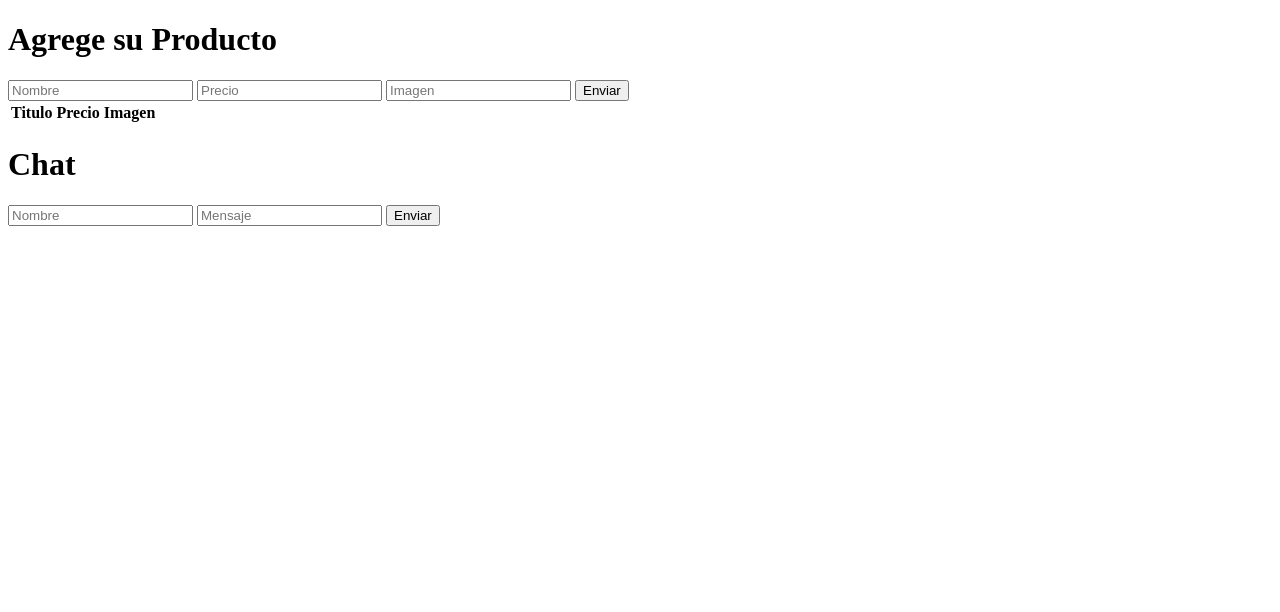
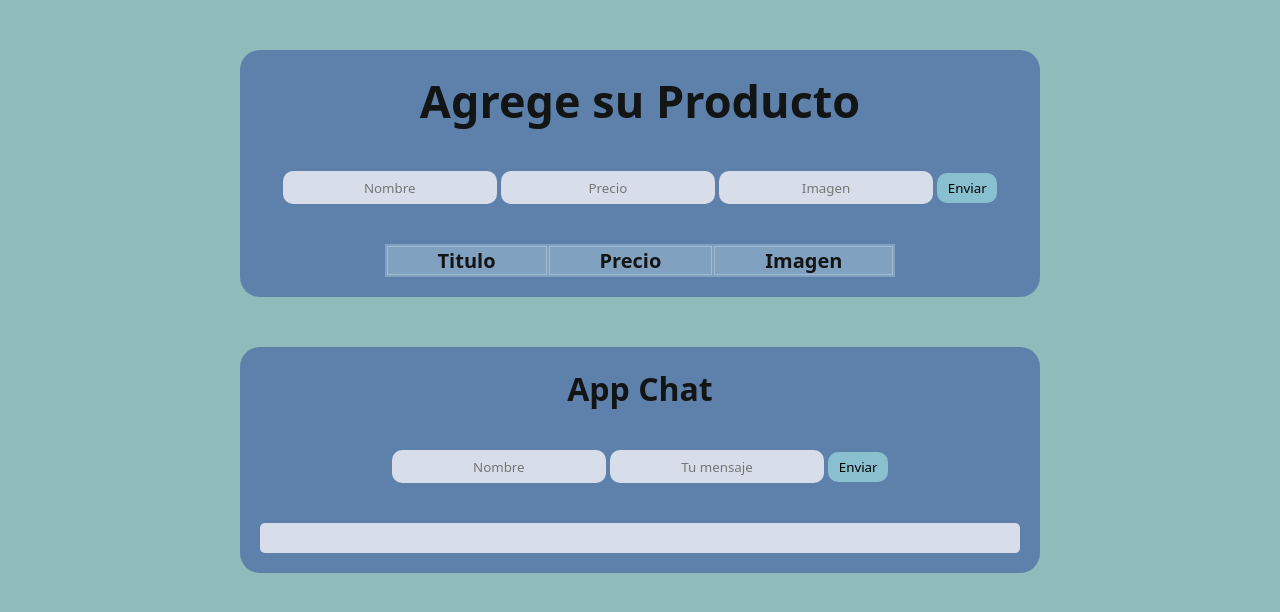
Before and after one commit to CoreDX1/D16SqliteMariaDb, a website: page public/index.html in a window 1280 px wide. Drawn offline with nearby package versions, Linux system fonts and the light colour scheme; no server answers.

```diff
--- a/public/index.html
+++ b/public/index.html
@@ -4,6 +4,7 @@
     <title></title>
     <meta charset="UTF-8">
     <meta name="viewport" content="width=device-width, initial-scale=1">
+    <link href="./style.css" rel="stylesheet" type="text/css">
   </head>
   <body>
     <div class="container">
@@ -28,15 +29,15 @@
         </table>
     </div>
 
-    <h1>Chat</h1>
-    <form onsubmit="return addMessage()">
-      <input type="text" id="nb" placeholder="Nombre">
-      <input type="text" id="msn" placeholder="Mensaje">
-      <input type="submit" value="Enviar">
-    </form>
-    <div id="caja">
-
-    </div>
+    <div class="message">
+        <h1 class="">App Chat</h1>
+        <form onsubmit="return addMessage()">
+          <input type="text" class="name" id="nb" placeholder="Nombre">
+          <input type="text" class="name" name="" id="msn" placeholder="Tu mensaje">
+          <input type="submit" class="bottom" value="Enviar">
+        </form>
+        <div class="mensajes" id="caja"></div>
+      </div>
     <script src="/socket.io/socket.io.js"></script>
     <script src="./index.js"></script>
   </body>
--- /dev/null
+++ b/public/style.css
@@ -0,0 +1,94 @@
+*{
+  padding: 0;
+  margin: 0;
+  box-sizing: border-box;
+  font-family: 'Noto Sans', sans-serif;
+  color: #131414;
+}
+
+body{
+  height: 100vh;
+  background-color: #8FBCBB;
+}
+
+.container{
+  height: 100vh;
+  display: flex;
+  justify-content: start;
+  align-items: center;
+  flex-direction: column;
+}
+.container .bottom{
+  border: none;
+  width: 60px;
+  height: 30px;
+  color: black;
+  border-radius: 10px;
+  cursor: pointer;
+  background-color: #88C0D0;
+}
+.container .product {
+  width: 800px;
+  background-color: #5E81AC;
+  padding: 20px;
+  display: flex;
+  align-items: center;
+  flex-direction: column;
+  margin-top: 50px;
+  border-radius: 20px;
+  gap: 40px;
+}
+.container .product .title {
+  font-size: 45px;
+}
+
+.container .product table {
+  background-color: #81A1C1;
+}
+
+.container .product table .tr{
+  border: 1px solid #a3bad1;
+  outline: none;
+  padding: 0 50px;
+  text-align: center;
+  font-size: 20px;
+}
+
+.container .product table .imagen{
+  width: 40px;
+}
+
+.container form .name,
+.container form .price,
+.container form .image{
+  background-color: #D8DEE9;
+  height: 33px;
+  border-radius: 10px;
+  border: none;
+  text-align: center;
+  padding: 0 8px;
+}
+
+/* Mensajes */
+
+.container .message {
+  width: 800px;
+  background-color: #5E81AC;
+  padding: 20px;
+  display: flex;
+  align-items: center;
+  flex-direction: column;
+  margin-top: 50px;
+  border-radius: 20px;
+  gap: 40px;
+}
+.container .message .mensajes{
+  display: flex;
+  flex-direction: column;
+  justify-content: start;
+  width: 100%;
+  padding: 5px 0;
+  border-radius: 5px;
+  background-color: #D8DEE9;
+  padding: 15px;
+}
```
Also changed, not shown: 1 other file.
